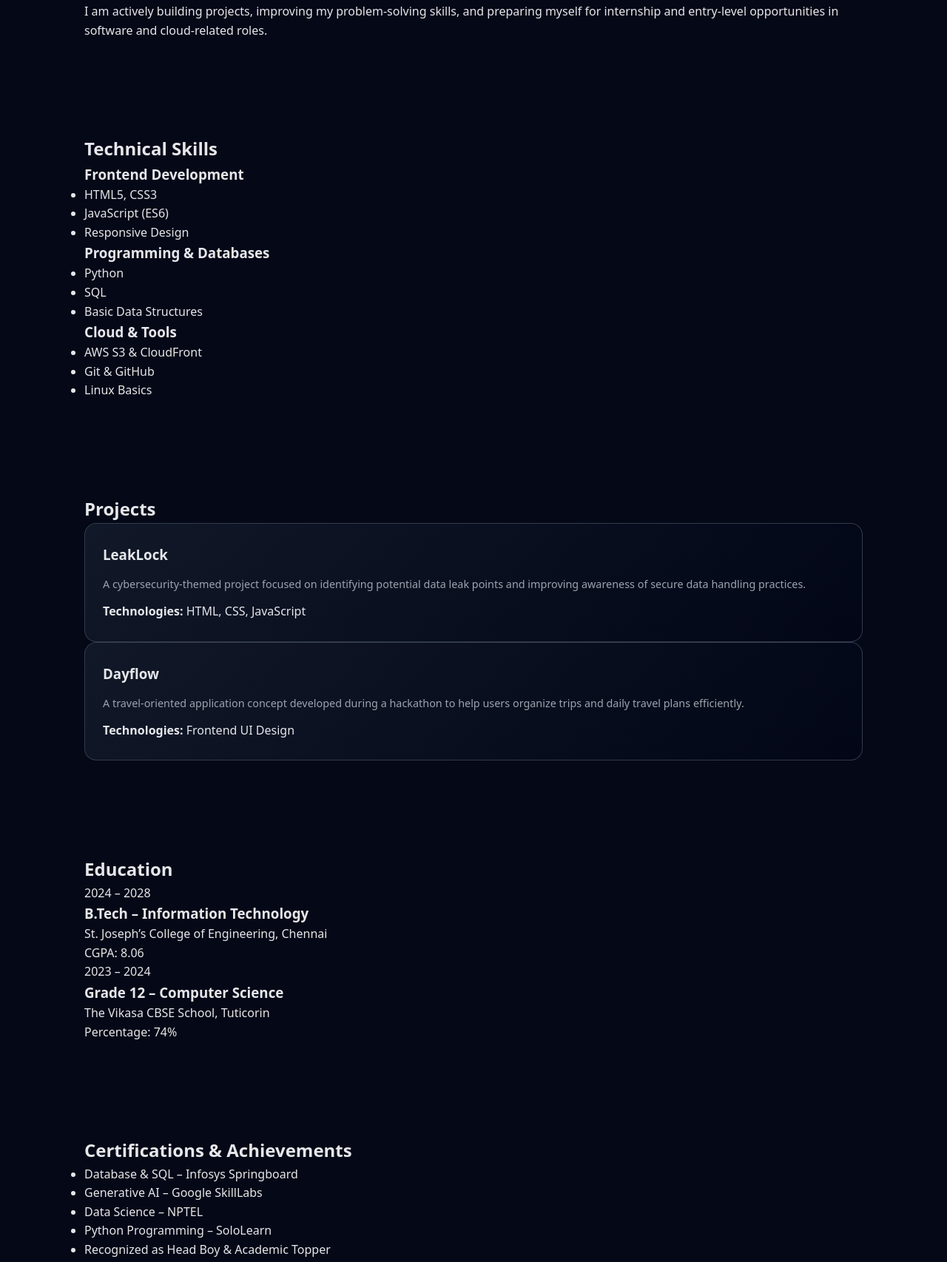
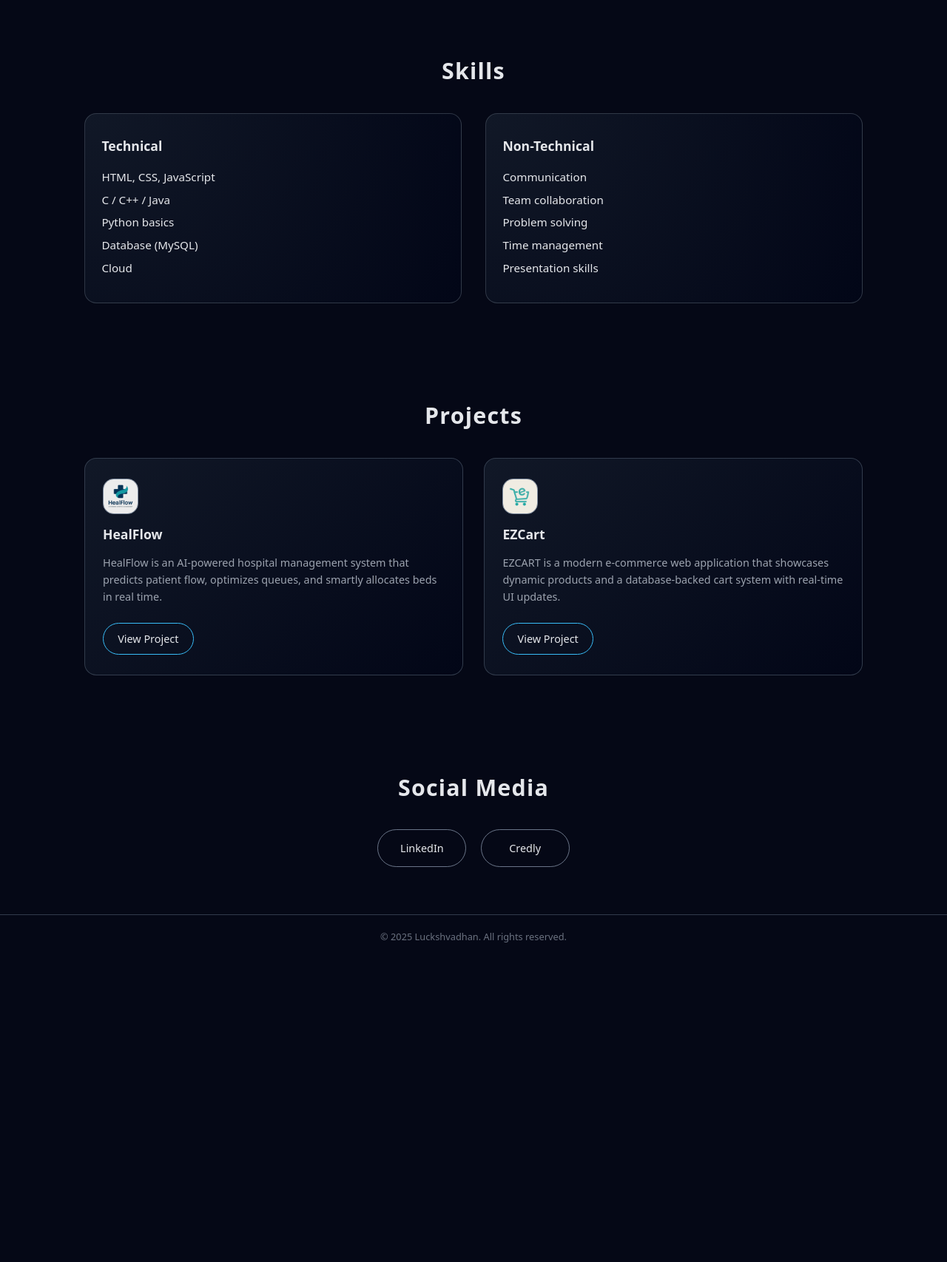
Before and after one commit to luckshlaju/basiccloudportfolio, a website: page index.html in a window 1280 px wide. Shown: the part 432-2138 px from the top of the page at 74% size. After the commit the page ends 1736 px from the top, so only its background shows below. Drawn offline with Linux system fonts and the light colour scheme.

Commit message:
Update portfolio content

```diff
--- a/index.html
+++ b/index.html
@@ -8,150 +8,111 @@
 </head>
 <body>
 
-  <!-- HERO -->
-  <header class="hero">
-    <div class="hero-content">
-      <h1>Luckshvadhan B</h1>
-      <p class="tagline">Information Technology Student | Aspiring Cloud & Frontend Engineer</p>
-      <p class="hero-desc">
-        I build responsive web interfaces and explore cloud technologies to
-        understand how real-world applications are deployed and scaled.
-      </p>
-      <a href="#contact" class="primary-btn">Get in Touch</a>
-    </div>
+    <header class="site-header">
+    <div class="logo">Portfolio</div>
+    <nav class="nav">
+      <a href="#home">Home</a>
+      <a href="#skills">Skills</a>
+      <a href="#projects">Projects</a>
+      <a href="#social">Contact</a>
+    </nav>
   </header>
 
-  <!-- ABOUT -->
-  <section class="section" id="about">
-    <h2>About Me</h2>
-    <p>
-      I am a second-year Information Technology student at St. Joseph’s College of Engineering, Chennai.
-      My interests lie in frontend development and cloud computing, where I enjoy transforming ideas
-      into clean, user-friendly interfaces and learning how applications are hosted and delivered
-      at scale using cloud platforms like AWS.
-    </p>
-    <p>
-      I am actively building projects, improving my problem-solving skills, and preparing myself
-      for internship and entry-level opportunities in software and cloud-related roles.
-    </p>
+  <main>
+    <section id="home" class="hero">
+      <div class="hero-content">
+        <img
+          src="/Profile.jpg"
+          alt="Your photo"
+          class="profile-pic"
+        />
+        <h1 class="hero-name">Luckshvadhan B</h1>
+        <p class="hero-tagline">Information Technology Engineering Student</p>
+      </div>
     </section>
 
-  <!-- SKILLS -->
-  <section class="section alt" id="skills">
-    <h2>Technical Skills</h2>
-    <div class="grid-3">
-
-      <div class="card">
-        <h3>Frontend Development</h3>
+    <section id="skills" class="section">
+      <h2 class="section-title">Skills</h2>
+      <div class="skills-grid">
+        <div class="skills-column">
+          <h3>Technical</h3>
           <ul>
-          <li>HTML5, CSS3</li>
-          <li>JavaScript (ES6)</li>
-          <li>Responsive Design</li>
+            <li>HTML, CSS, JavaScript</li>
+            <li>C / C++ / Java</li>
+            <li>Python basics</li>
+            <li>Database (MySQL)</li>
+            <li>Cloud</li>
           </ul>
         </div>
-
-      <div class="card">
-        <h3>Programming & Databases</h3>
+        <div class="skills-column">
+          <h3>Non-Technical</h3>
           <ul>
-          <li>Python</li>
-          <li>SQL</li>
-          <li>Basic Data Structures</li>
+            <li>Communication</li>
+            <li>Team collaboration</li>
+            <li>Problem solving</li>
+            <li>Time management</li>
+            <li>Presentation skills</li>
           </ul>
         </div>
+      </div>
+    </section>
 
-      <div class="card">
-        <h3>Cloud & Tools</h3>
-        <ul>
-          <li>AWS S3 & CloudFront</li>
-          <li>Git & GitHub</li>
-          <li>Linux Basics</li>
-        </ul>
+    <section id="projects" class="section">
+      <h2 class="section-title">Projects</h2>
+
+      <div class="projects-grid">
+        <article class="project-card">
+          <div class="project-logo">
+            <img
+          src="/Healflow.png"
+          alt="App Logo"
+          class="project-logo"
+        />
           </div>
+          <h3 class="project-name">HealFlow</h3>
+          <p class="project-desc">
+            HealFlow is an AI-powered hospital management system that predicts patient flow, optimizes queues, and smartly allocates beds in real time.
+          </p>
+          <a href="https://github.com/luckshlaju/HealFlow" class="btn" target="_blank">View Project</a>
+        </article>
+
+        <article class="project-card">
+          <div class="project-logo"><img src="/EZCart.png" alt="App Logo" class="project-logo" /></div>
+          <h3 class="project-name">EZCart</h3>
+          <p class="project-desc">
+            EZCART is a modern e-commerce web application that showcases dynamic products and a database-backed cart system with real-time UI updates.
+          </p>
+          <a href="https://github.com/luckshlaju/EZCART" class="btn" target="_blank">View Project</a>
+        </article>
 
       </div>
     </section>
 
-  <!-- PROJECTS -->
-  <section class="section" id="projects">
-    <h2>Projects</h2>
-    <div class="grid-2">
+    <section id="social" class="section">
+      <h2 class="section-title">Social Media</h2>
+      <div class="social-row">
+        <a
+          href="https://www.linkedin.com/in/luckshvadhan-b-312096331/"
+          class="social-icon"
+          target="_blank"
+        >
+          <span class="social-label">LinkedIn</span>
+        </a>
 
-      <div class="project-card">
-        <h3>LeakLock</h3>
-        <p class="project-desc">
-          A cybersecurity-themed project focused on identifying potential data leak points
-          and improving awareness of secure data handling practices.
-        </p>
-        <p class="project-tech">
-          <strong>Technologies:</strong> HTML, CSS, JavaScript
-        </p>
-      </div>
-
-      <div class="project-card">
-        <h3>Dayflow</h3>
-        <p class="project-desc">
-          A travel-oriented application concept developed during a hackathon to help users
-          organize trips and daily travel plans efficiently.
-        </p>
-        <p class="project-tech">
-          <strong>Technologies:</strong> Frontend UI Design
-        </p>
-      </div>
+        <a
+          href="https://www.credly.com/users/luckshvadhan-b"
+          class="social-icon"
+          target="_blank"
+        >
+          <span class="social-label">Credly</span>
+        </a>
 
       </div>
     </section>
+  </main>
 
-  <!-- EDUCATION -->
-  <section class="section alt" id="education">
-    <h2>Education</h2>
-    <div class="timeline">
-
-      <div class="timeline-item">
-        <span class="year">2024 – 2028</span>
-        <div>
-          <h3>B.Tech – Information Technology</h3>
-          <p>St. Joseph’s College of Engineering, Chennai</p>
-          <p>CGPA: 8.06</p>
-        </div>
-      </div>
-
-      <div class="timeline-item">
-        <span class="year">2023 – 2024</span>
-        <div>
-          <h3>Grade 12 – Computer Science</h3>
-          <p>The Vikasa CBSE School, Tuticorin</p>
-          <p>Percentage: 74%</p>
-        </div>
-      </div>
-
-    </div>
-  </section>
-
-  <!-- CERTIFICATIONS -->
-  <section class="section" id="certifications">
-    <h2>Certifications & Achievements</h2>
-    <ul class="list">
-      <li>Database & SQL – Infosys Springboard</li>
-      <li>Generative AI – Google SkillLabs</li>
-      <li>Data Science – NPTEL</li>
-      <li>Python Programming – SoloLearn</li>
-      <li>Recognized as Head Boy & Academic Topper</li>
-    </ul>
-  </section>
-
-  <!-- CONTACT -->
-  <section class="section alt" id="contact">
-    <h2>Contact</h2>
-    <p>Email: <strong>24it166@stjosephs.ac.in</strong></p>
-    <p class="links">
-      <a href="https://github.com/" target="_blank">GitHub</a>
-      <a href="https://linkedin.com/" target="_blank">LinkedIn</a>
-    </p>
-  </section>
-
-  <!-- FOOTER -->
-  <footer>
-    © <span id="year"></span> Luckshvadhan B | Built with HTML, CSS & JavaScript
+  <footer class="site-footer">
+    <p>&copy; 2025 Luckshvadhan. All rights reserved.</p>
   </footer>
 </body>
 </html>
```
Lines whose indentation alone changed are shown as unchanged.
